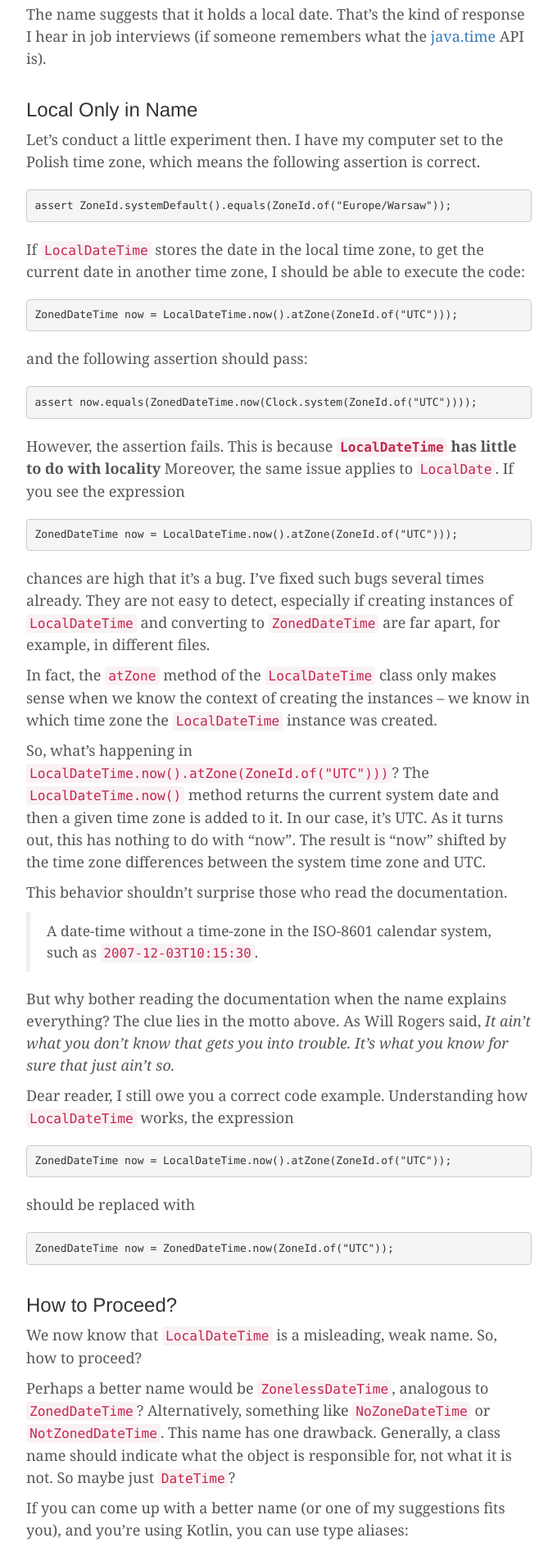
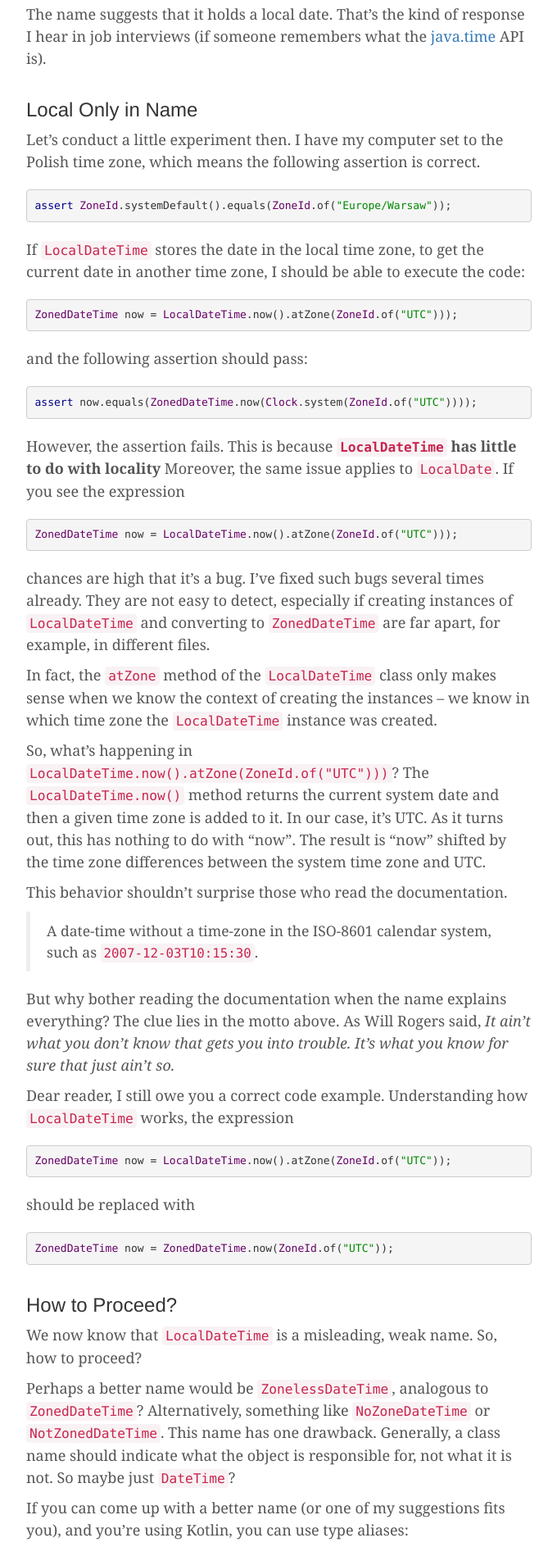
Before and after one commit to tfij/tfij.github.io, a Jekyll site: the page built from _posts/2020-08-27-About-LocalDateTime-Locality.md, in a window 1280 px wide. Shown: the part 1021-2919 px from the top of the page at 82% size, without its empty margins (138-818 px from the left). Built offline with Jekyll 4.4.1, drawn with Linux system fonts in a browser that asks for light colours; some of the changed text lies outside the part shown.

Commit message:
CSS for code formatting/coloring

````diff
--- a/_posts/2020-08-27-About-LocalDateTime-Locality.md
+++ b/_posts/2020-08-27-About-LocalDateTime-Locality.md
@@ -43,13 +43,13 @@ assert ZoneId.systemDefault().equals(ZoneId.of("Europe/Warsaw"));
 
 If `LocalDateTime` stores the date in the local time zone, to get the current date in another time zone, I should be able to execute the code:
 
-```
+```java
 ZonedDateTime now = LocalDateTime.now().atZone(ZoneId.of("UTC")));
 ```
 
 and the following assertion should pass:
 
-```
+```java
 assert now.equals(ZonedDateTime.now(Clock.system(ZoneId.of("UTC"))));
 ```
 
@@ -58,7 +58,7 @@ This is because **`LocalDateTime` has little to do with locality**
 Moreover, the same issue applies to `LocalDate`.
 If you see the expression
 
-```
+```java
 ZonedDateTime now = LocalDateTime.now().atZone(ZoneId.of("UTC")));
 ```
 
@@ -85,13 +85,13 @@ As Will Rogers said, *It ain't what you don't know that gets you into trouble. I
 Dear reader, I still owe you a correct code example.
 Understanding how `LocalDateTime` works, the expression
 
-```
+```java
 ZonedDateTime now = LocalDateTime.now().atZone(ZoneId.of("UTC"));
 ```
 
 should be replaced with
 
-```
+```java
 ZonedDateTime now = ZonedDateTime.now(ZoneId.of("UTC"));
 ```
 
@@ -108,7 +108,7 @@ So maybe just `DateTime`?
 
 If you can come up with a better name (or one of my suggestions fits you), and you're using Kotlin, you can use type aliases:
 
-```
+```kotlin
 typealias ZonelessDateTime = LocalDateTime
 ```
 
--- a/assets/css/blog.css
+++ b/assets/css/blog.css
@@ -177,6 +177,43 @@ img.post-cover-image {
     color: #999;
 }
 
+/*
+ * code formating
+ */
+code {
+    white-space: inherit !important;
+}
+code span {
+    white-space: inherit !important;
+}
+div.language-java code span.s {
+    color: #080;
+}
+div.language-java code span.nd {
+    color: #066;
+}
+div.language-java code span.kt {
+    color: #008;
+}
+div.language-java code span.kd {
+    color: #008;
+}
+div.language-java code span.nc {
+    color: #606;
+}
+div.language-java code span.k {
+    color: #008;
+}
+div.language-java code span.c1 {
+    color: #800;
+}
+div.language-xml code span.nt {
+    color: #008;
+}
+div.language-xml code span.s {
+    color: #080;
+}
+
 
 /*
  * Footer
````
Also changed, not shown: _posts/2024-03-07-Modularization-and-Architecture-Testing.md (+1 -1 lines).
